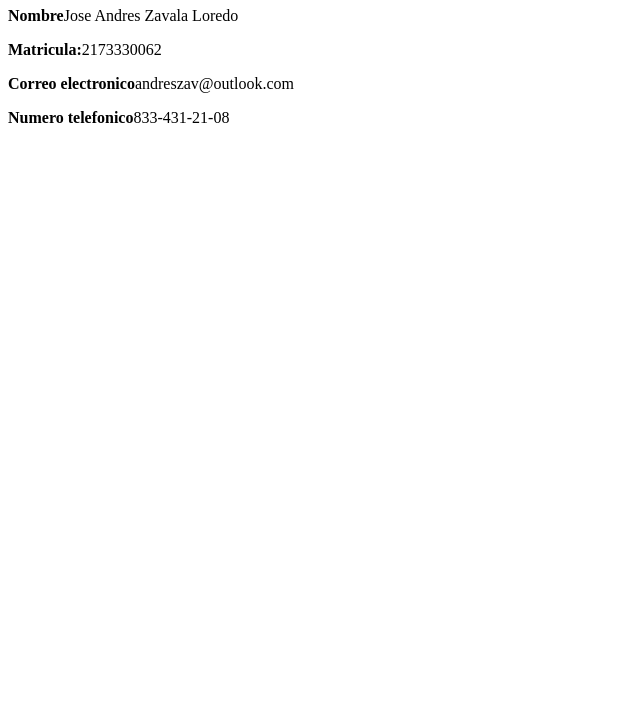
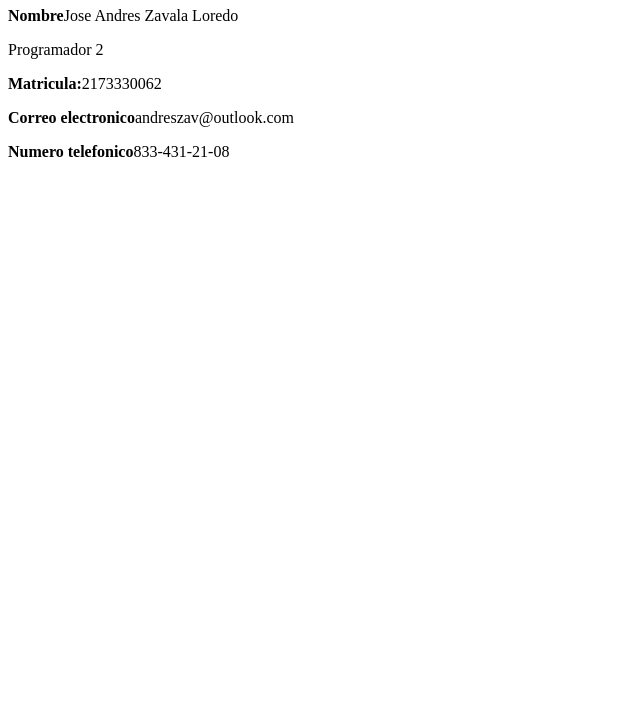
Before and after one commit to PsykoRaz/taller_github, a plain HTML site: page index.html in a window 1280 px wide. Shown: the part 73-800 px from the top of the page, without its empty margins (0-640 px from the left). Drawn offline with Linux system fonts and the light colour scheme.

Commit message:
Cambio programador 2

```diff
--- a/index.html
+++ b/index.html
@@ -10,6 +10,7 @@
     <body>
         <h1>Datos personales</h1>
         <p><b>Nombre</b>Jose Andres Zavala Loredo</p>
+        <p><b></b>Programador 2</p>
         <p><b>Matricula:</b>2173330062</p>
         <p><b>Correo electronico</b>andreszav@outlook.com</p>
         <p><b>Numero telefonico</b>833-431-21-08</p>
```
